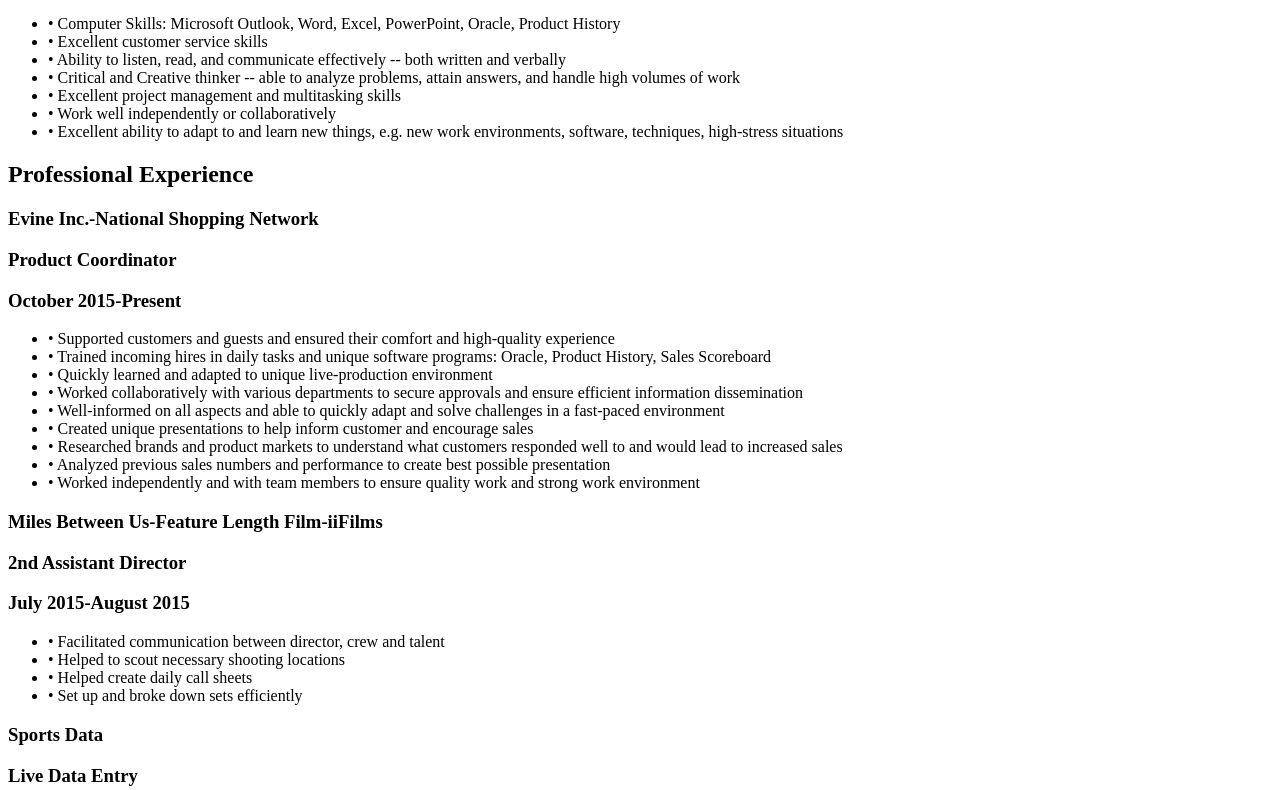
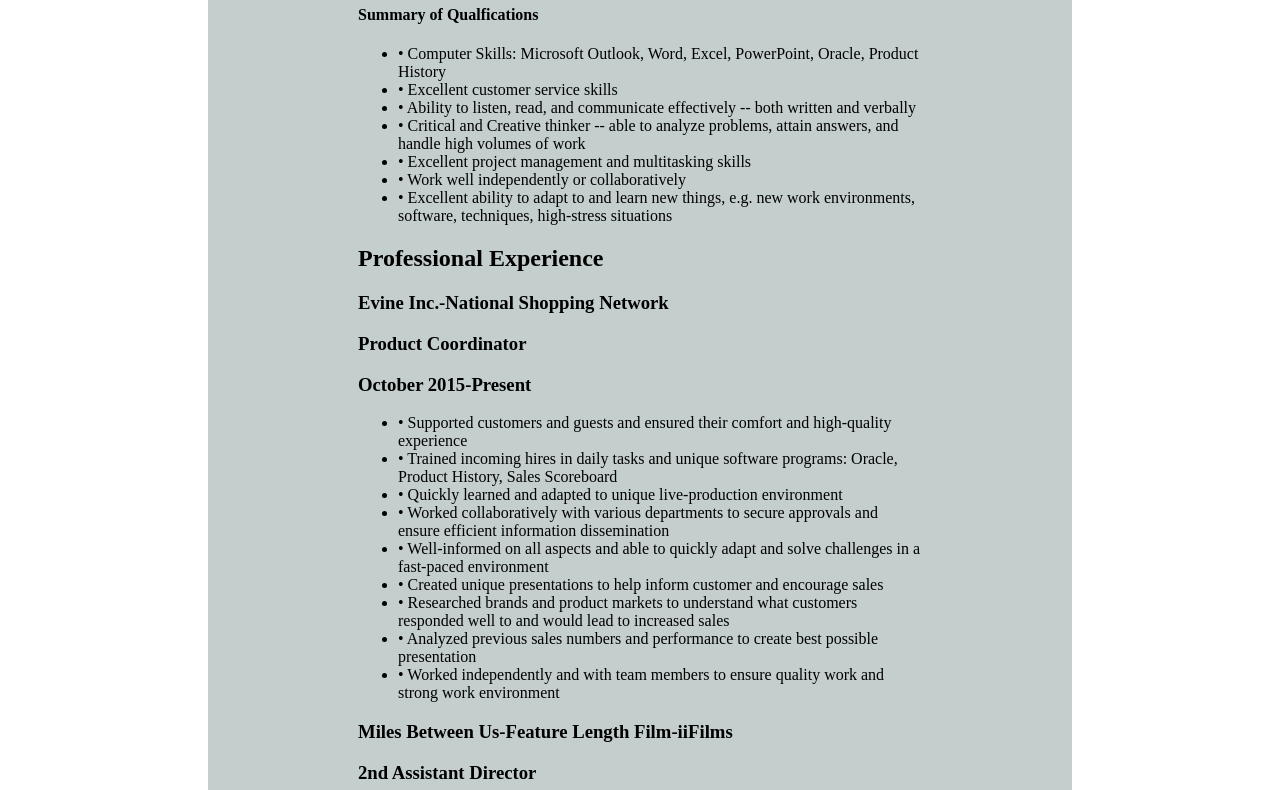
Before and after one commit to esrossbach/esrossbach.github.io, a plain HTML site: page index.html in a window 1280 px wide. Shown: the part 199-989 px from the top of the page. Drawn offline with Linux system fonts and the light colour scheme.

Commit message:
Update index.html

```diff
--- a/index.html
+++ b/index.html
@@ -6,7 +6,7 @@
 </head>
 
 <body>
-  <div class="container">
+  <div id="container">
     <div class="header">
     <h1>Eric Rossbach</h1>
     <h2>(651)395-1238</h2>
```
